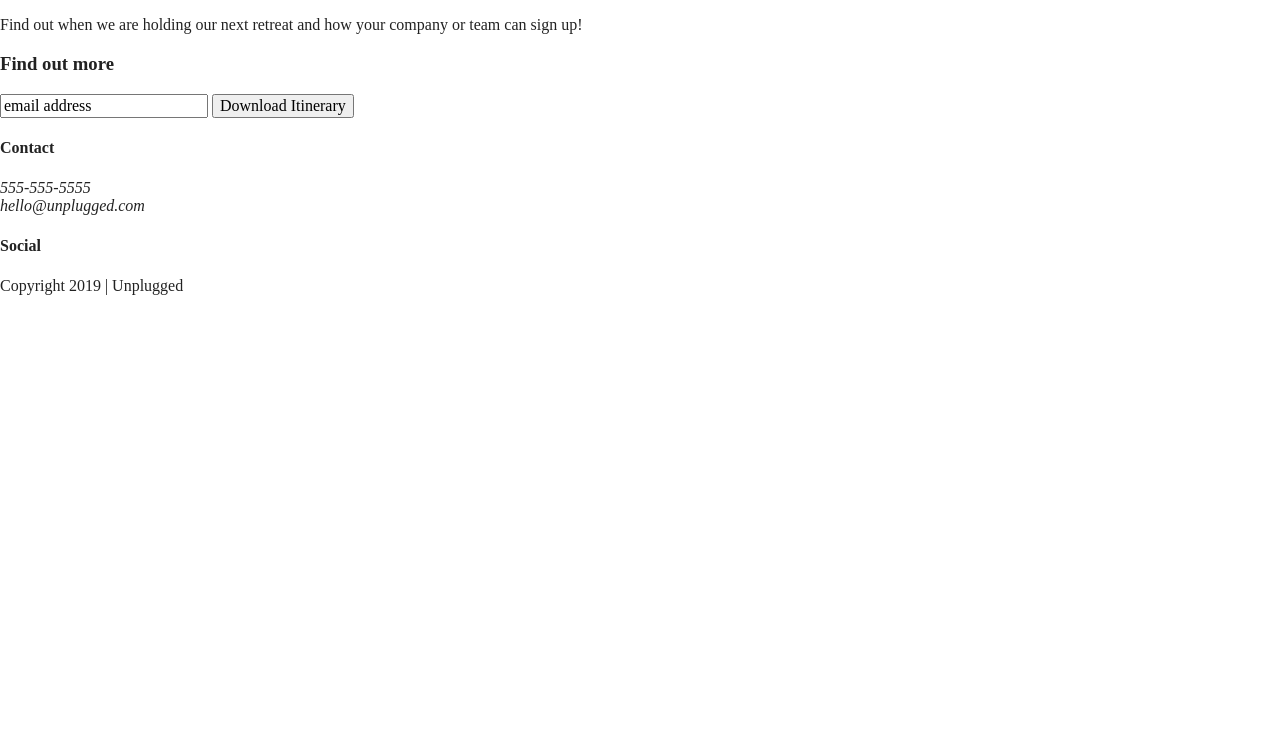
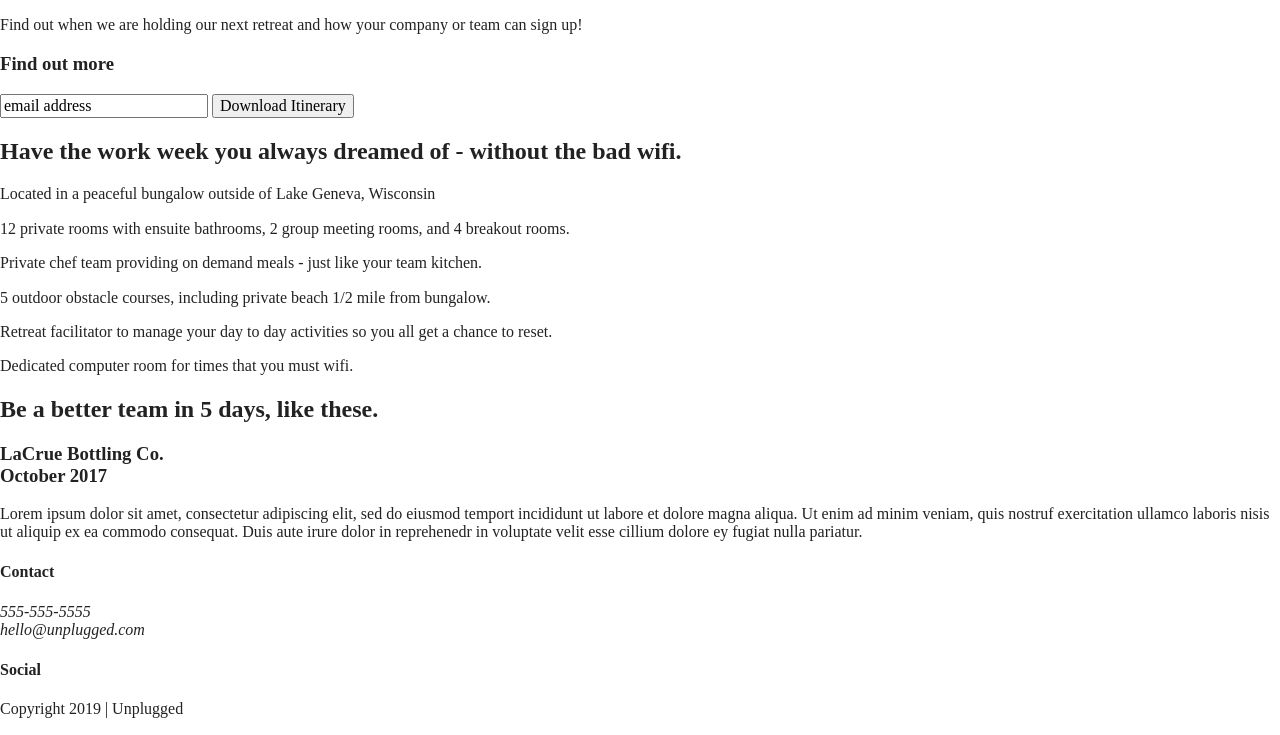
Before and after one commit to hallbkeara/unplugged, a website built with Parcel: page index.html in a window 1280 px wide. Shown: the part 176-911 px from the top of the page. Before the commit the page ends 800 px from the top, so only its background shows below. Built offline with nearby package versions, Linux system fonts and the light colour scheme.

Commit message:
homepage code, cont

```diff
--- a/index.html
+++ b/index.html
@@ -60,6 +60,48 @@
         </div>
       </aside>
 
+      <section class="features">
+          <div class="content-wrapper">
+            <h2>Have the work week you always dreamed of - without the bad wifi.</h2>
+            <article>
+                <p class="fontawesome-icon"></p>
+                <p class="features-item-description">Located in a peaceful bungalow outside of Lake Geneva, Wisconsin</p>
+            </article>
+            <article>
+                <p class="fontawesome-icon"></p>
+                <p class="features-item-description">12 private rooms with ensuite bathrooms, 2 group meeting rooms, and 4 breakout rooms.</p>
+            </article>
+            <article>
+                <p class="fontawesome-icon"></p>
+                <p class="features-item-description">Private chef team providing on demand meals - just like your team kitchen.</p>
+            </article>
+            <article>
+                <p class="fontawesome-icon"></p>
+                <p class="features-item-description">5 outdoor obstacle courses, including private beach 1/2 mile from bungalow.</p>
+            </article>
+            <article>
+              <p class="fontawesome-icon"></p>
+              <p class="features-item-description">Retreat facilitator to manage your day to day activities so you all get a chance to reset.</p>
+            </article>
+            <article>
+              <p class="fontawesome-icon"></p>
+              <p class="features-item-description">Dedicated computer room for times that you must wifi.</p>
+            </article>
+          </div>
+      </section>
+
+      <section class="reviews">
+          <div class="content-wrapper">
+            <h2>Be a better team in 5 days, like these.</h2>
+            <article>
+              <div>
+                <h3>LaCrue Bottling Co. <br> October 2017</h3>
+                <p>Lorem ipsum dolor sit amet, consectetur adipiscing elit, sed do eiusmod temport incididunt ut labore et dolore magna aliqua. Ut enim ad minim veniam, quis nostruf exercitation ullamco laboris nisis ut aliquip ex ea commodo consequat. Duis aute irure dolor in reprehenedr in voluptate velit esse cillium dolore ey fugiat nulla pariatur.</p>
+              </div>
+            </article>
+          </div>
+      </section>
+
   </main>
 
   <footer>
```
